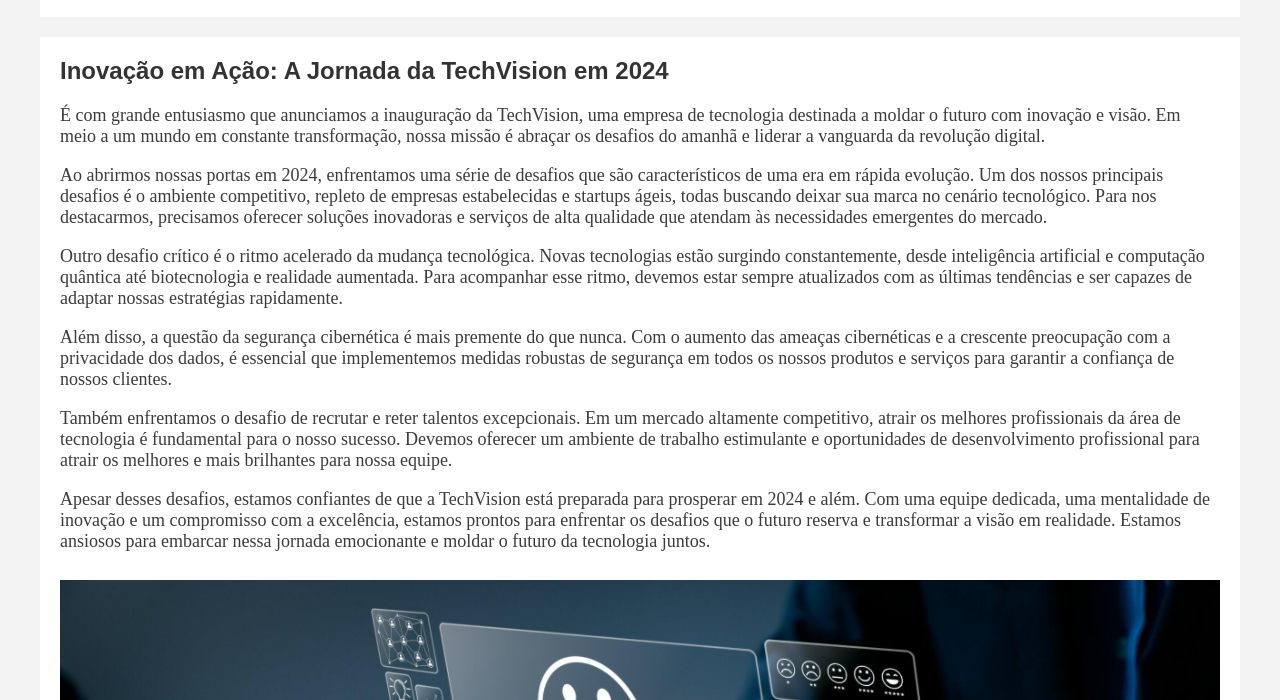
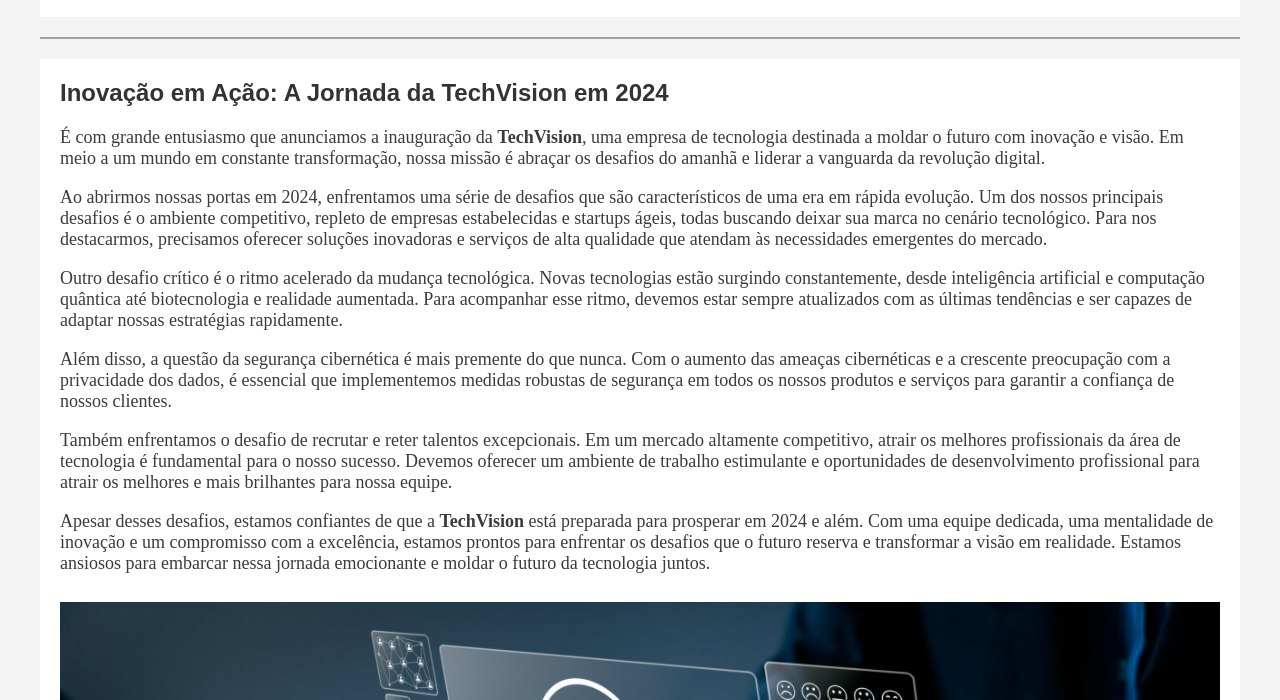
Before and after one commit to FelipeDev30/Study-HTML, a plain HTML site: page First-Page/index.html in a window 1280 px wide. Shown: the part 800-1500 px from the top of the page. Drawn offline with Linux system fonts and the light colour scheme.

Commit message:
Formatações adicionais

```diff
--- a/First-Page/index.html
+++ b/First-Page/index.html
@@ -72,13 +72,13 @@
                 <img src="assets/images/tecnologia-e1531487178282.jpg" alt="Imagem do Artigo 1">
             </article>
         </section>
-
+        <hr class="linha">
         <section class="main" id="about">
             <article class="post">
                 <h2>Inovação em Ação: A Jornada da TechVision em 2024</h2>
 
                 <p>
-                    É com grande entusiasmo que anunciamos a inauguração da TechVision, uma empresa de tecnologia
+                    É com grande entusiasmo que anunciamos a inauguração da <strong>TechVision</strong>, uma empresa de tecnologia
                     destinada a moldar o futuro com inovação e visão. Em meio a um mundo em constante transformação,
                     nossa missão é abraçar os desafios do amanhã e liderar a vanguarda da revolução digital.
                 </p>
@@ -113,7 +113,7 @@
                 </p>
 
                 <p>
-                    Apesar desses desafios, estamos confiantes de que a TechVision está preparada para prosperar em 2024
+                    Apesar desses desafios, estamos confiantes de que a <strong>TechVision</strong> está preparada para prosperar em 2024
                     e além. Com uma equipe dedicada, uma mentalidade de inovação e um compromisso com a excelência,
                     estamos prontos para enfrentar os desafios que o futuro reserva e transformar a visão em realidade.
                     Estamos ansiosos para embarcar nessa jornada emocionante e moldar o futuro da tecnologia juntos.
@@ -121,7 +121,7 @@
                 <img src="assets/images/AdobeStock_588176744-min-scaled.jpeg" alt="Imagem do Artigo 1">
             </article>
         </section>
-
+        <hr class="linha">
         <aside id="contact">
             <h3>Fale Conosco</h3>
             <ul>
--- a/First-Page/style.css
+++ b/First-Page/style.css
@@ -89,3 +89,8 @@ footer {
     text-align: center;
     color: #fff;
 }
+
+.linha {
+    color: rgba(0, 0, 0, 0.425);
+    border: 1px solid rgba(0, 0, 0, 0.336);
+}
```
